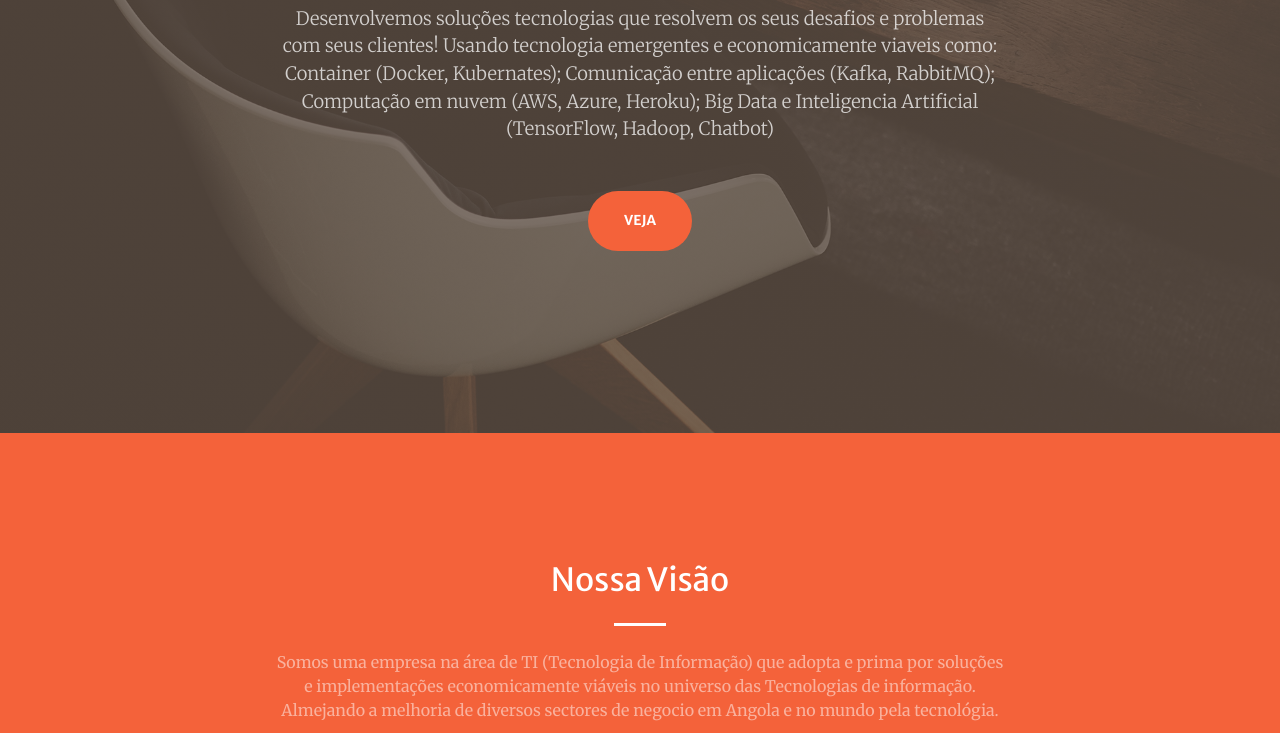
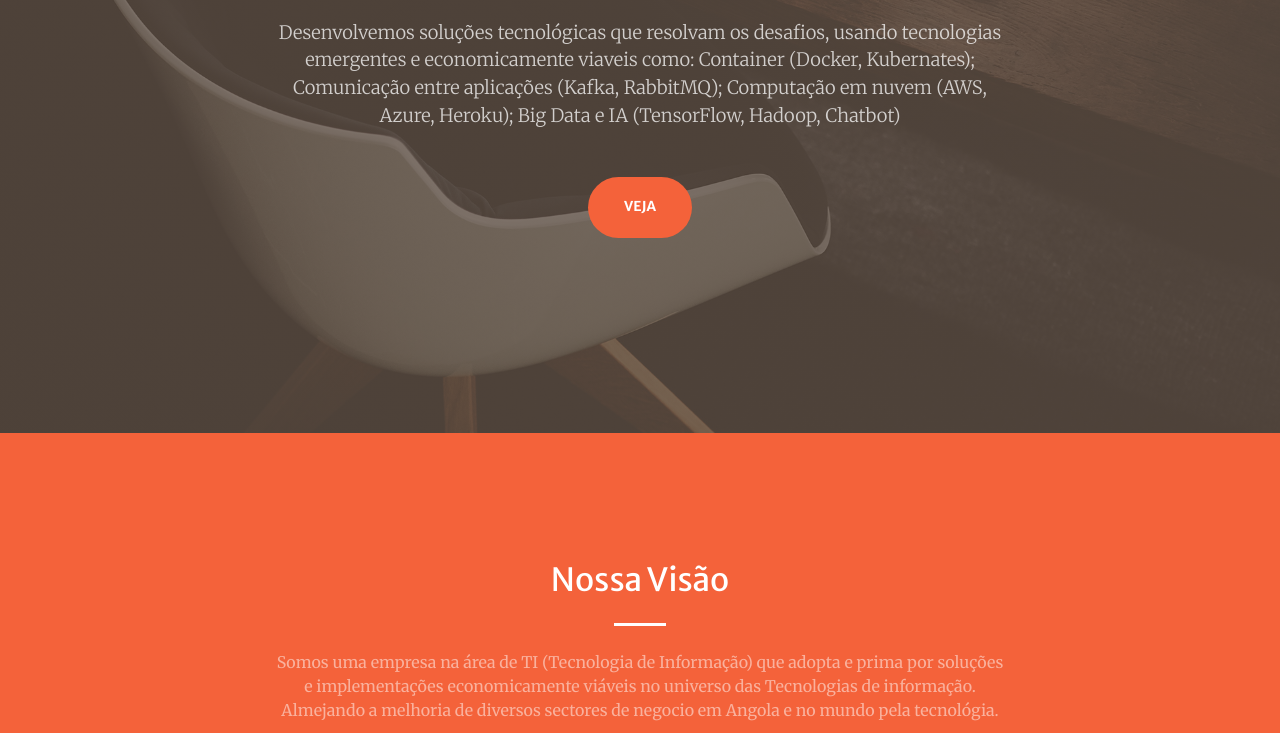
Before and after one commit to ravunanalda/ravunana.github.io, a website with bundled scripts: page index.html in a window 1280 px wide. Shown: the part 367-1100 px from the top of the page. Built offline with nearby package versions, Linux system fonts and the light colour scheme; files whose address does not match are found by name.

Commit message:
Update index.html

```diff
--- a/index.html
+++ b/index.html
@@ -5,7 +5,7 @@
 
   <meta charset="utf-8">
   <meta name="viewport" content="width=device-width, initial-scale=1, shrink-to-fit=no">
-  <meta name="description" content="RAVUNANA, LDA empresa Angolana de Desenvolvimento de software Mobile, Wen e Desktop">
+  <meta name="description" content="RAVUNANA, Empresa Angolana que leva a sua empresa na era da transformação digital, para melhorar desenpenho e optimizar processos">
   <meta name="author" content="RAVUNANA, LDA">
   <meta name="keywords" content="ravunana, RAVUNANA, ravu, agil, scrum, Software, Programador,Docker, Big data, Container, Luanda, Angola, Programacao, Programação, Desenvolvimento de software, fabrica de software, Mobile, Web, Desktop, Inteligencia Artificial, Kafka, RabbitMQ, Chatbot">
   <title>RAVUNANA - Desenvolver para solucionar</title>
@@ -99,12 +99,11 @@
         </div>
         <div class="col-lg-8 align-self-baseline">
           <p class="text-white-75 font-weight-light mb-5">
-            Desenvolvemos soluções tecnologias que resolvem os seus desafios e problemas com seus clientes!
-            Usando tecnologia emergentes e economicamente viaveis como:
+            Desenvolvemos soluções tecnológicas que resolvam os desafios, usando tecnologias emergentes e economicamente viaveis como:
             Container (Docker, Kubernates);
             Comunicação entre aplicações (Kafka, RabbitMQ);
             Computação em nuvem (AWS, Azure, Heroku);
-            Big Data e Inteligencia Artificial (TensorFlow, Hadoop, Chatbot)
+            Big Data e IA (TensorFlow, Hadoop, Chatbot)
           </p>
           <a class="btn btn-primary btn-xl js-scroll-trigger" href="#about">Veja</a>
         </div>
```
